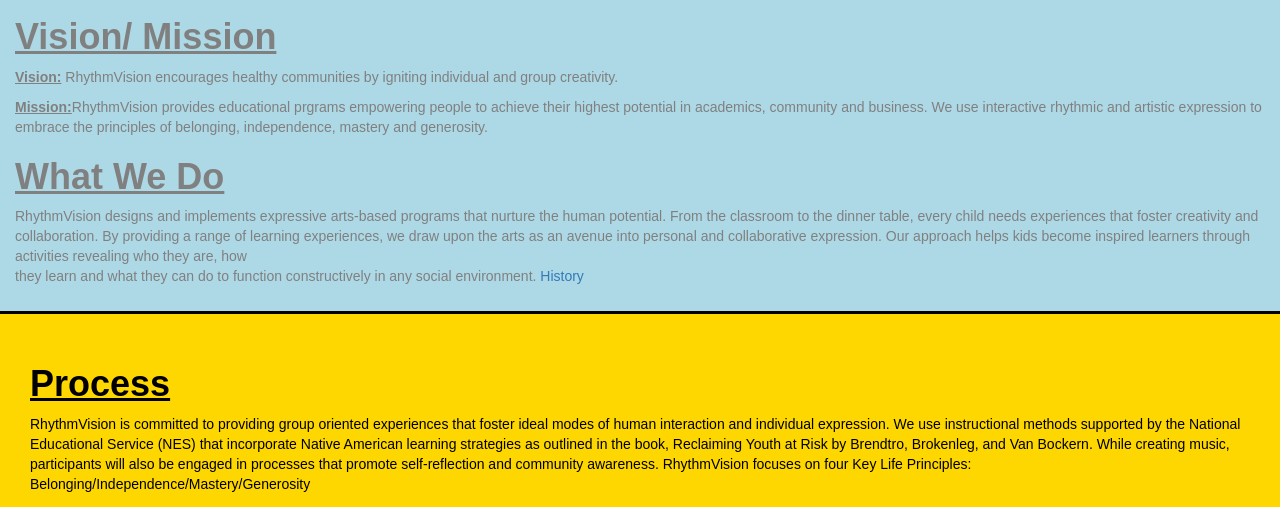
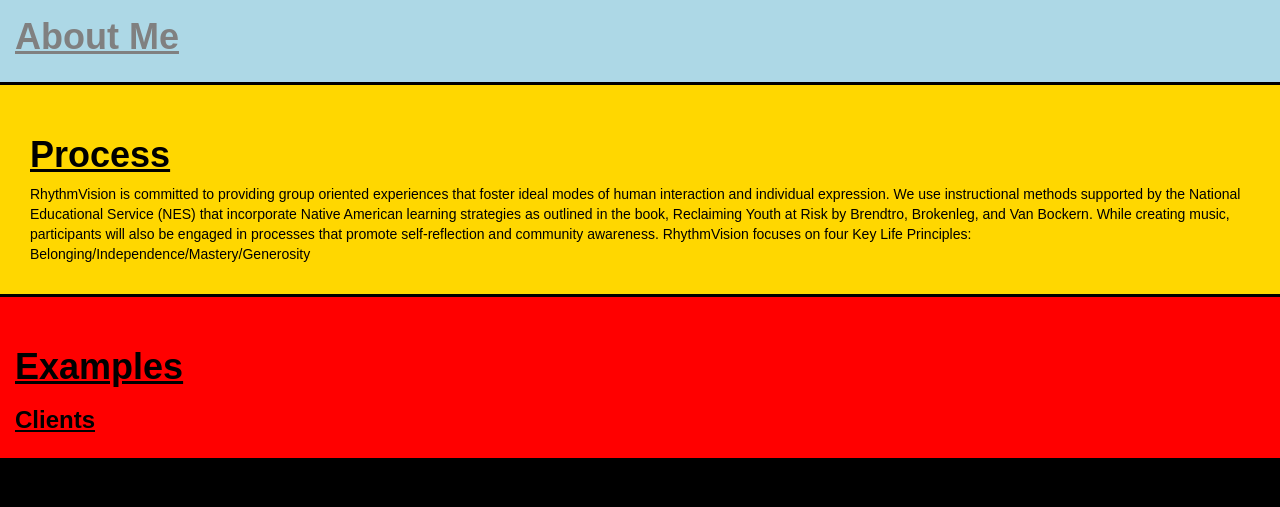
Before and after one commit to jef210/porfolio, a plain HTML site: page index.html in a window 1280 px wide. Shown: the part 419-926 px from the top of the page. Drawn offline with nearby package versions, Linux system fonts and the light colour scheme.

Commit message:
stripping out old text

```diff
--- a/index.html
+++ b/index.html
@@ -62,18 +62,12 @@
 </nav>
 
 
-<section id="about" class="about-section">
+<section id="about-me" class="about-section">
 <img id="about-wheel" class="img-responsive" src="images/jm_watercolor_logo1.png">
-<h1 id="vision"><strong><u>Vision/ Mission</u></strong></h1>
-<p><b><u>Vision:</u></b> RhythmVision encourages healthy communities by igniting individual and group creativity.
-</p>
+<h1 id="vision"><strong><u>About Me</u></strong></h1>
+
 <!-- <a href="#history"> History</a>  -->
 
-<p><b><u>Mission:</u></b>RhythmVision provides educational prgrams empowering people to achieve their highest potential in academics, community and business. We use interactive rhythmic and artistic expression to embrace the principles of belonging, independence, mastery and generosity.</p>
-
-<h1><strong><u>What We Do</u></strong></h1>
-
-<p>RhythmVision designs and implements expressive arts-based programs that nurture the human potential. From the classroom to the dinner table, every child needs experiences that foster creativity and collaboration. By providing a range of learning experiences, we draw upon the arts as an avenue into personal and collaborative expression. Our approach helps kids become inspired learners through activities revealing who they are, how <br>they learn and what they can do to function constructively in any social environment.<a href="#history"> History</a></p>
 
 </section>
 
@@ -84,23 +78,9 @@ RhythmVision is committed to providing group oriented experiences that foster id
 </section>
 
 <section id="programs" class="programs-section">
-<h1><strong><u>Programs</u></strong></h1>
-In The Classroom
-After School
-Seniors
-Disabled Communities
-Business
-Drum Circle Events
-Drum Building Workshops
-Teacher Training
-Rhythmic Integration</p>
+<h1><strong><u>Examples</u></strong></h1>
 
-
-All of our programs can be customized according to your organization's needs and objectives. However here are the details of our most popular programs.
-
-<h3><strong><u>Our Clients</u></strong></h3>
-RhythmVision services many different types of clients and we love to build new relationships. We believe that integration of rhythmic principles in schools and communities at large is a big reason that keeps buisness returning. Our clients are very important to us and we take great strides to accomodate a variety of special circumstances.
-
+<h3><strong><u>Clients</u></strong></h3>
 
 </section>
 
```
